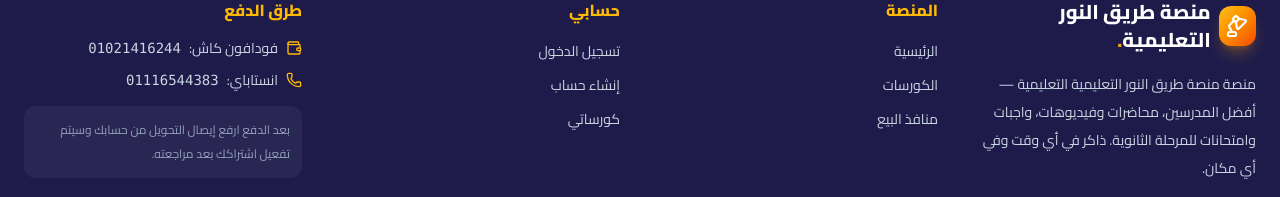
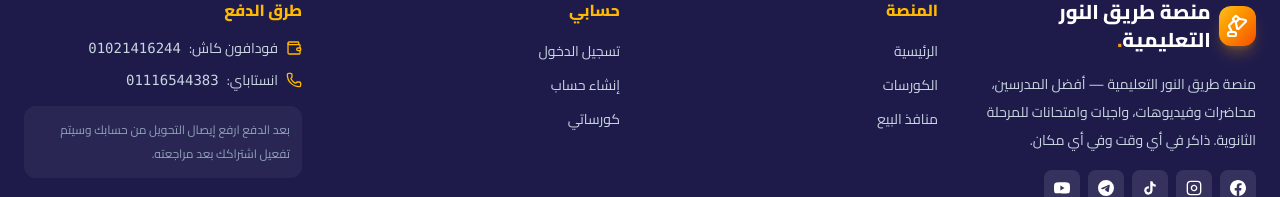
Before and after one commit to tegana74/tareeq-alnoor-platform, a Next.js app: page /login in a window 1280 px wide. Shown: the part 755-952 px from the top of the page. Built offline with nearby package versions, Linux system fonts and the light colour scheme; no server answers.

Commit message:
fix(ui): remove duplicated brand text (منصة منصة...التعليمية التعليمية) in footer and homepage hero

```diff
--- a/src/app/(site)/page.tsx
+++ b/src/app/(site)/page.tsx
@@ -270,7 +270,7 @@ export default async function Home() {
               {audienceBadge}
             </span>
             <h1 className="text-4xl font-black leading-tight text-navy sm:text-5xl lg:text-6xl">
-              منصة <span className="text-gradient-gold">{APP_NAME}</span>
+              <span className="text-gradient-gold">{APP_NAME}</span>
               <br />
               للفهم والتدريب و<span className="text-gradient-gold">المتابعة</span>
             </h1>
--- a/src/components/layout/site-footer.tsx
+++ b/src/components/layout/site-footer.tsx
@@ -38,7 +38,7 @@ export function SiteFooter() {
         <div className="space-y-4">
           <Logo textClassName="text-white" iconClassName="shadow-amber-500/50" />
           <p className="text-sm leading-7 text-slate-300">
-            منصة {APP_NAME} التعليمية — أفضل المدرسين، محاضرات وفيديوهات، واجبات وامتحانات
+            {APP_NAME} — أفضل المدرسين، محاضرات وفيديوهات، واجبات وامتحانات
             للمرحلة الثانوية. ذاكر في أي وقت وفي أي مكان.
           </p>
           <div className="flex items-center gap-2">
```
